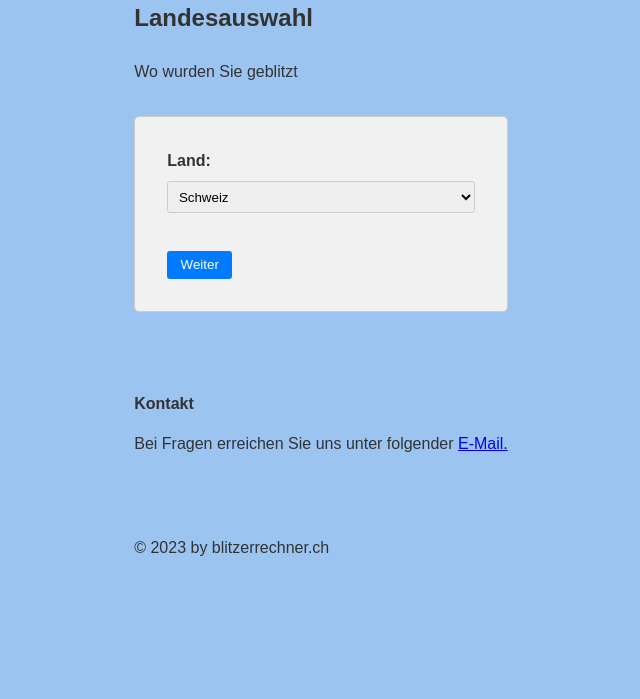
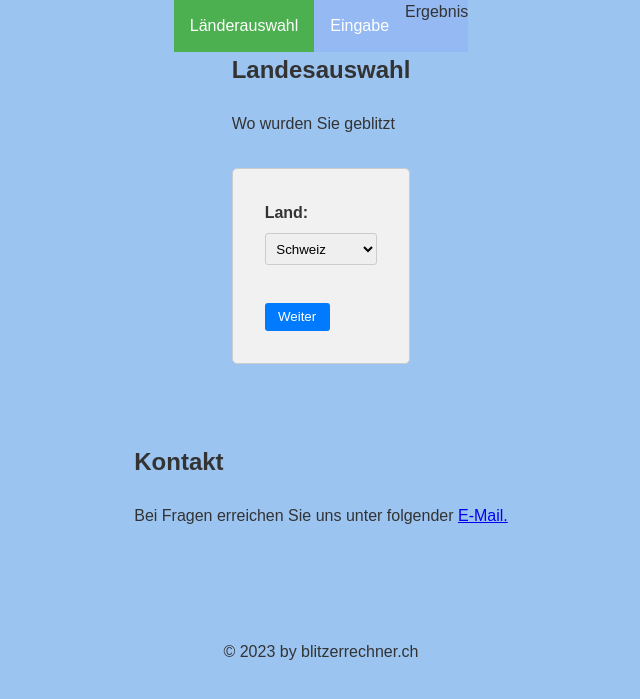
Before and after one commit to yalais/Blitzerrechner-Schweiz, a Flask app: page / in a window 1280 px wide. Shown: the top 699 px of the page, without its empty margins (319-959 px from the left). Run offline with Flask 3, Linux system fonts and the light colour scheme.

Commit message:
create base html and navigation

```diff
--- a/static/style.css
+++ b/static/style.css
@@ -74,6 +74,12 @@
     background-color: #0056b3;
 }
 
+.radio-container {
+    display: inline-block;
+    margin-right: 10px;
+    align-items: center;
+    }
+
 /* Infoboxen */
 
 .info-box {
@@ -110,3 +116,35 @@
     visibility: visible;
     opacity: 1;
 }
+
+/* Navigation */
+
+ul {
+    list-style-type: none;
+    margin: 0;
+    padding: 0;
+    overflow: hidden;
+    background-color: #95b9f2;
+}
+
+li {
+    float: left;
+}
+
+li a {
+    display: block;
+    color: white;
+    text-align: center;
+    padding: 14px 16px;
+    text-decoration: none;
+}
+
+/* Wenn der Benutzer mit der Maus über das Navigationslink fährt */
+li a:hover {
+    background-color: #9ff6b6;
+}
+
+/* Aktiver Link */
+.active {
+    background-color: #4CAF50;
+}
--- /dev/null
+++ b/templates/base.html
@@ -0,0 +1,33 @@
+<!DOCTYPE html>
+<html lang="de">
+<head>
+    <meta charset="UTF-8">
+    <title>Blitzerrechner</title>
+    <!-- Add your CSS file path here -->
+    <link rel="stylesheet" href="{{ url_for('static', filename='style.css') }}">
+</head>
+<body>
+    <!-- Navigation -->
+    <nav>
+        <ul>
+            <li class="{{ 'active' if request.path == '/' }}"><a href="{{ url_for('land') }}">Länderauswahl</a></li>
+            <li class="{{ 'active' if request.path == '/eingabe' }}"><a href="{{ url_for('index') }}">Eingabe</a></li>
+            <li>Ergebnis</a></li>
+        </ul>
+    </nav>
+
+    <!-- Page Content -->
+    {% block body %}{% endblock %}
+
+    <!-- Kontakt -->
+    <section>
+        <h2>Kontakt</h2>
+         <p>Bei Fragen erreichen Sie uns unter folgender <a href="mailto:yannic.lais@gmx.ch>">E-Mail.</a></p>
+     </section>
+
+    <!-- Footer -->
+    <footer>
+        <p>© 2023 by blitzerrechner.ch</p>
+    </footer>
+</body>
+</html>
--- a/templates/land.html
+++ b/templates/land.html
@@ -1,12 +1,8 @@
 <!-- land.html -->
-<!DOCTYPE html>
-<html lang="de">
-<head>
-    <meta charset="UTF-8">
-    <title>Landauswahl</title>
-    <link rel="stylesheet" type="text/css" href="{{ url_for('static', filename='style.css') }}">
-</head>
-<body>
+{% extends "base.html" %}
+
+{% block body %}
+
 <div>
     <section>
         <h1>Landesauswahl</h1>
@@ -26,15 +22,6 @@
         </form>
     </section>
 
-        <section>
-            <h4>Kontakt</h4>
-            <p>Bei Fragen erreichen Sie uns unter folgender <a href="mailto:yannic.lais@gmx.ch>">E-Mail.</a></p>
-        </section>
+</div>
 
-        <footer>
-            <p>© 2023 by blitzerrechner.ch</p>
-        </footer>
-
-    </div>
-</body>
-</html>
+{% endblock %}
```
Also changed, not shown: templates/eingabe.html (+4 -32 lines), 1 other file. Lines whose indentation alone changed are shown as unchanged.
